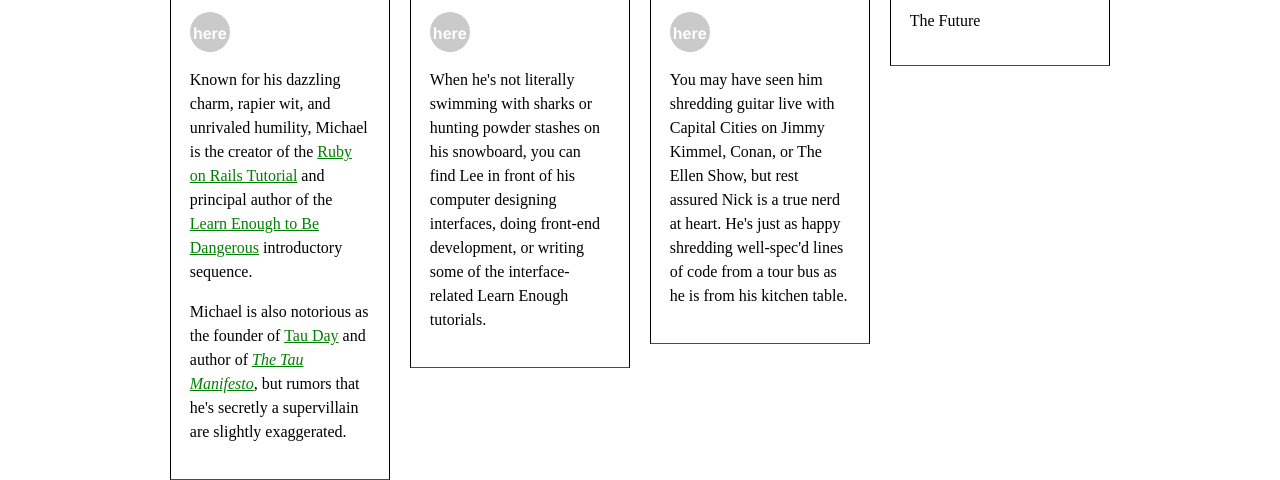
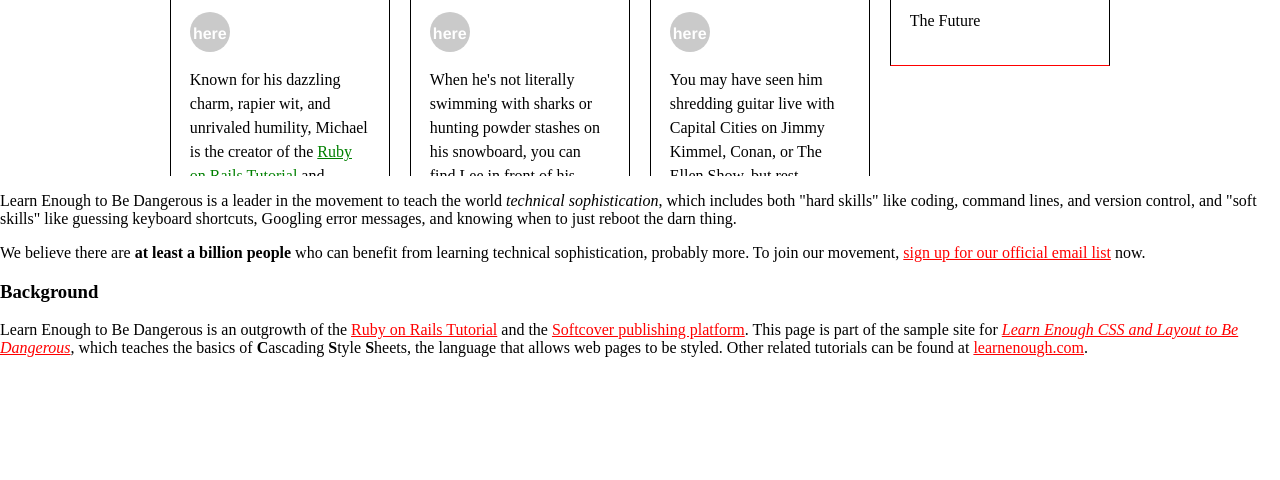
Before and after one commit to downingkeys/downingkeys.github.io, a plain HTML site: page index.html in a window 1280 px wide. Shown: the part 691-1171 px from the top of the page. After the commit the page ends 1064 px from the top, so only its background shows below. Drawn offline with Linux system fonts and the light colour scheme.

Commit message:
Make bios scroll again

```diff
--- a/index.html
+++ b/index.html
@@ -56,9 +56,9 @@
         font-size: 24px;
         margin: auto;
         max-width: 960px;
-        overflow: hidden;
-        /* overflow: scroll; */
-        /* max-height: 400px; */
+        /* overflow: hidden; */
+        overflow: scroll;
+        max-height: 400px;
       }
       .bio-box {
         border: 1px solid #000;
```
